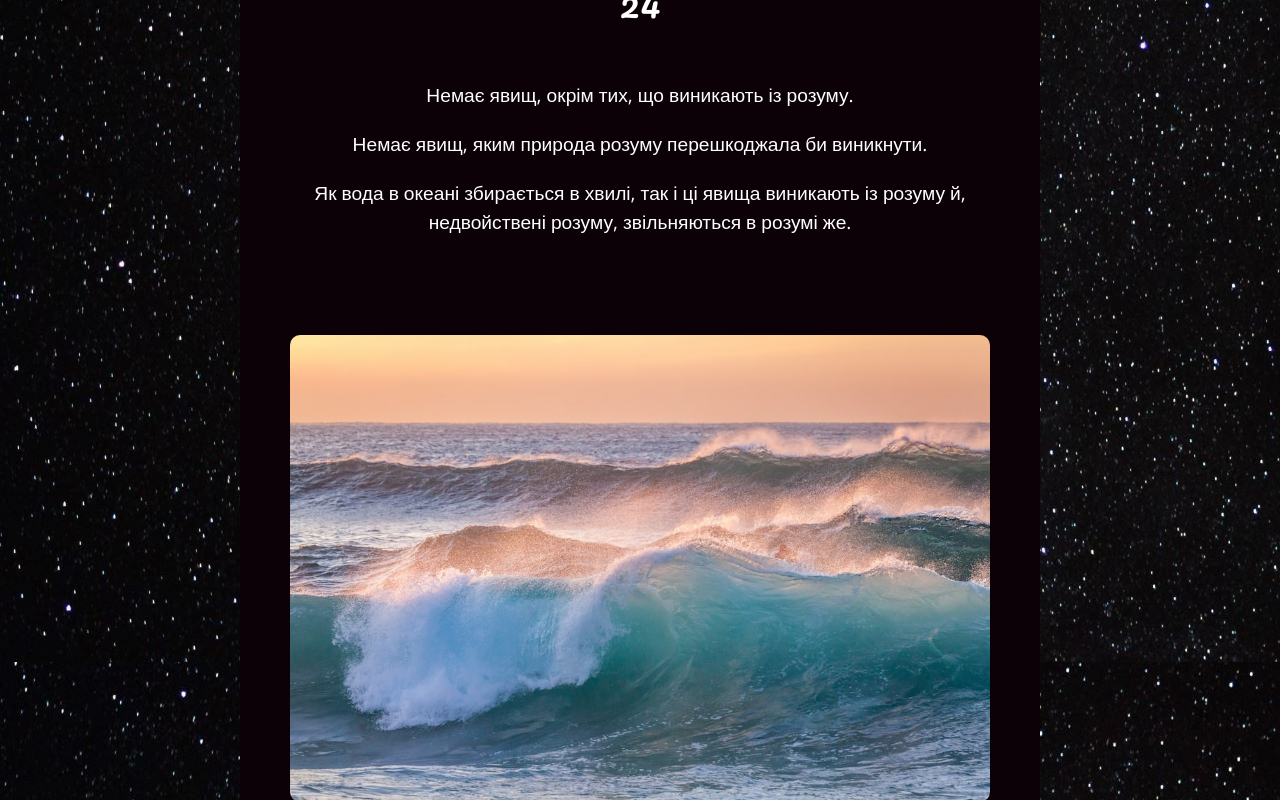
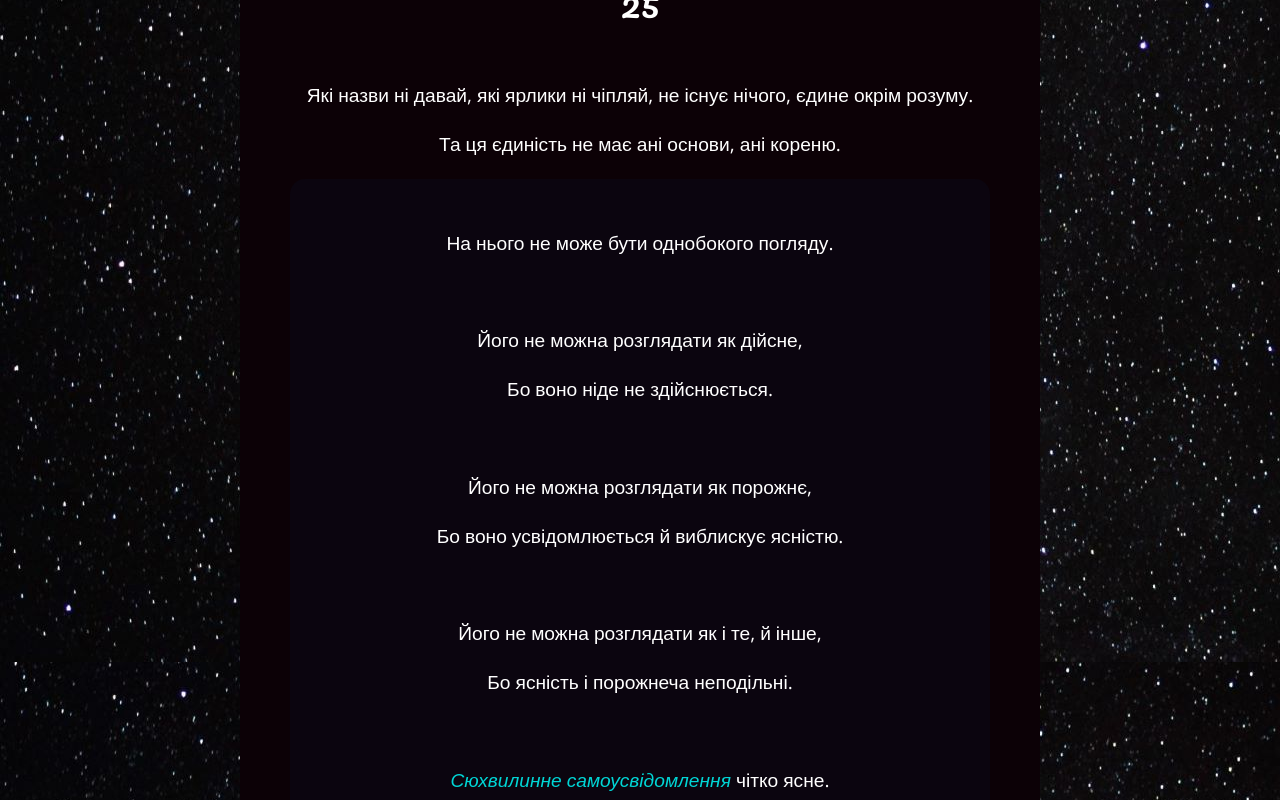
Before and after one commit to MarynaMarkova/RigpaUA, a React (Create React App) app: page / in a window 1280 px wide. Shown: the part 520-1320 px from the top of the page. Built offline with nearby package versions, Linux system fonts and the light colour scheme; a web font is replaced by a local one.

Commit message:
add Piece25

```diff
--- a/src/App.js
+++ b/src/App.js
@@ -1,6 +1,6 @@
 // import RIGPA_FULL from "./RIGPA_FULL.js";
 import rigpa from "./img/rigpa.png";
-import Piece24 from "./Piece24.js";
+import Piece25 from "./Piece25.js";
 // import RandomNuber from "./RandomNumber";
 import "./App.css";
 
@@ -20,7 +20,7 @@ export default function App() {
         </div>{" "}
         {/* <RIGPA_FULL /> */}
         {/* <RandomNuber /> */}
-        <Piece24 />
+        <Piece25 />
         <div className="Author">
           <p>Падмасамбгава </p>
           <p>«Самовизволення через увагу, яка оголює, – </p>
--- /dev/null
+++ b/src/Piece25.js
@@ -0,0 +1,42 @@
+import React from "react";
+import meditation from "./img/meditation.jpg";
+
+export default function Piece25() {
+  return (
+    <div className="Piece25">
+      <h3>25</h3>
+      <br />
+      <p>
+        Які назви ні давай, які ярлики ні чіпляй, не існує нічого, єдине окрім
+        розуму.{" "}
+      </p>
+
+      <p>Та ця єдиність не має ані основи, ані кореню. </p>
+      <div className="Prayer">
+        <p>На нього не може бути однобокого погляду. </p>
+        <br />
+        <p>Його не можна розглядати як дійсне, </p>
+
+        <p>Бо воно ніде не здійснюється. </p>
+        <br />
+        <p>Його не можна розглядати як порожнє, </p>
+
+        <p>Бо воно усвідомлюється й виблискує ясністю. </p>
+        <br />
+        <p>Його не можна розглядати як і те, й інше, </p>
+
+        <p>Бо ясність і порожнеча неподільні. </p>
+        <br />
+
+        <p>
+          <em className="term"> Сюхвилинне самоусвідомлення</em> чітко ясне.
+        </p>
+      </div>
+
+      <br />
+      <div>
+        <img className="img-fluid" src={meditation} alt="meditation" />
+      </div>
+    </div>
+  );
+}
```
Also changed, not shown: src/Meditations.js (+33 -13 lines), src/RIGPA_FULL.js (+32 -0 lines), src/img/meditation.jpg (added).
